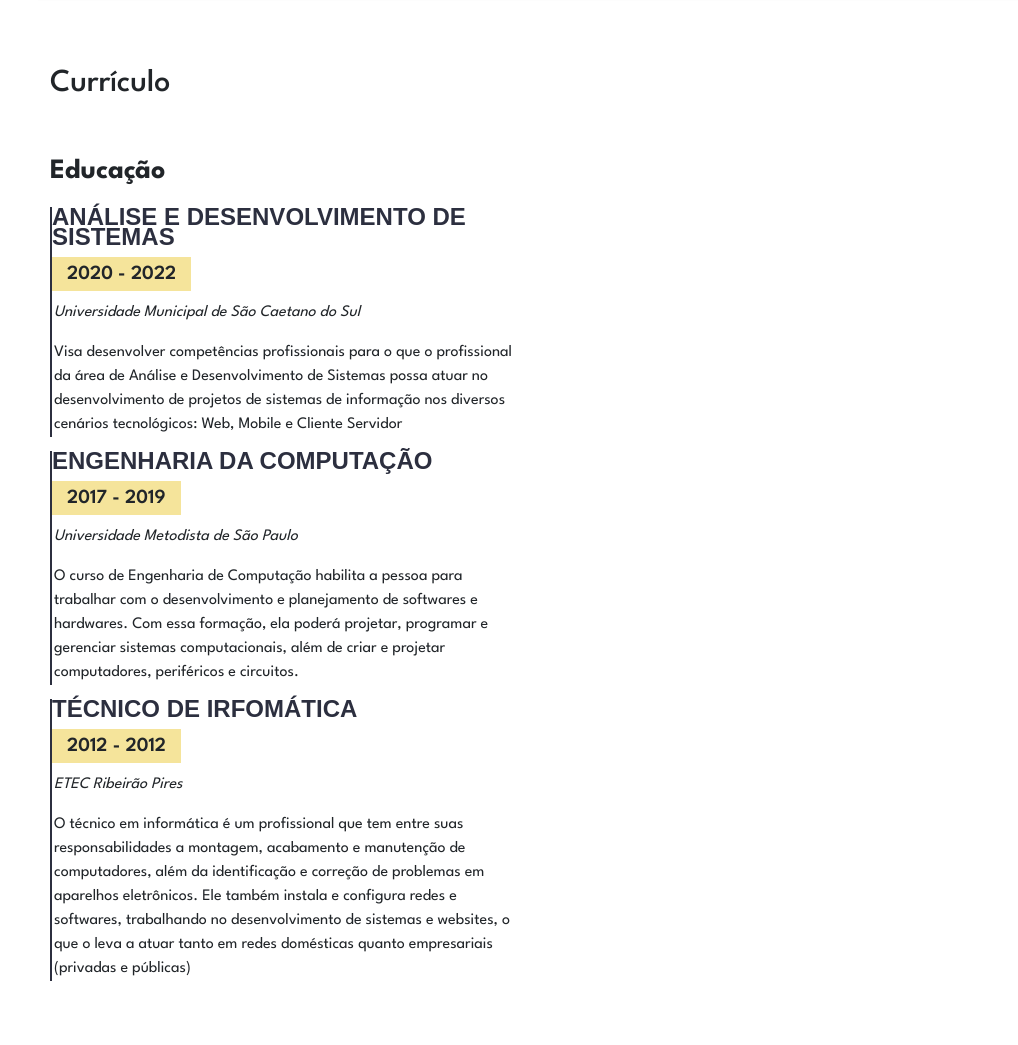
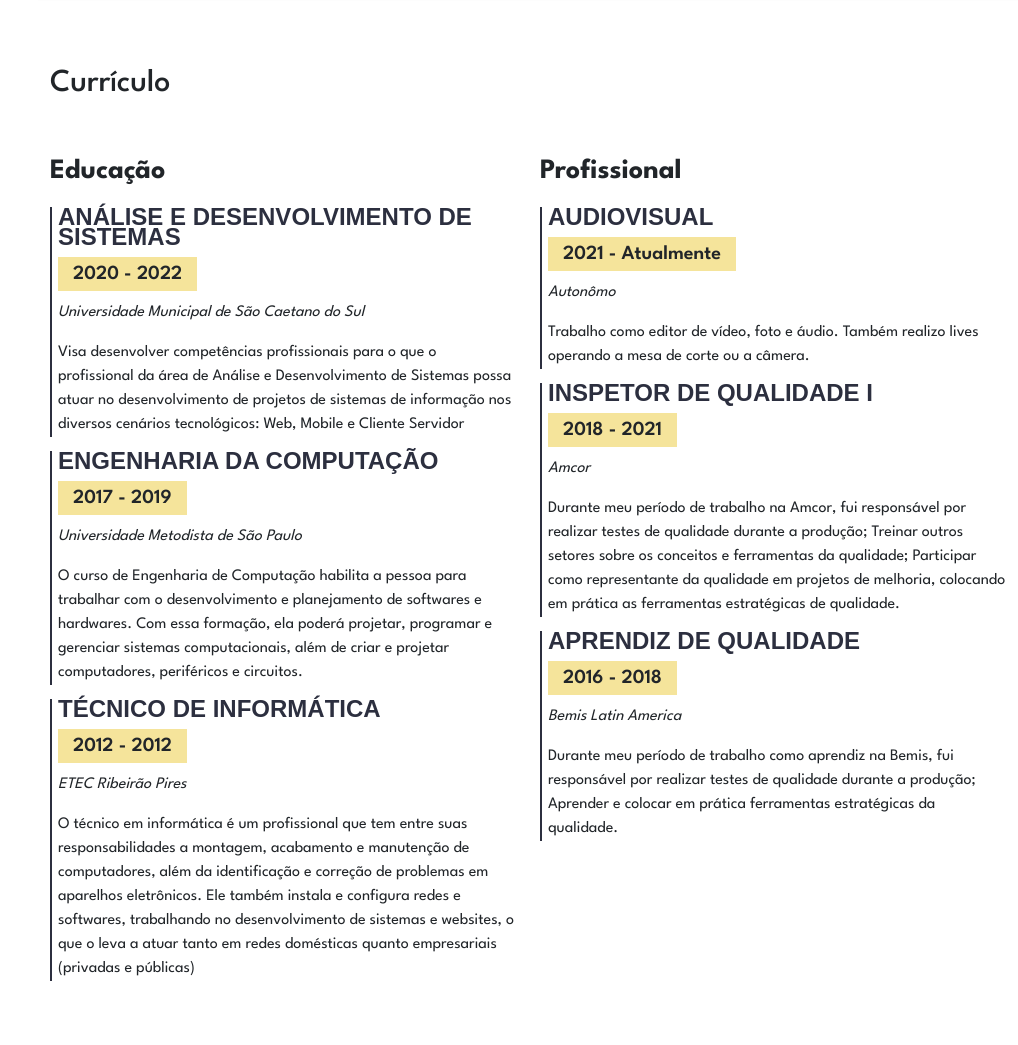
Before and after one commit to luquita78/new_portfolio, a Flask app: page / in a window 1280 px wide. Shown: the part 2451-3496 px from the top of the page, without its empty margins (262-1280 px from the left). Run offline with Flask 2, Linux system fonts and the light colour scheme; some libraries are stand-ins or nearby versions.

```diff
--- a/static/style.css
+++ b/static/style.css
@@ -224,6 +224,7 @@ section#inicio span#subtitle{
     font-family: "Poppins", sans-serif;
     color: #2c2f3f;
     margin-bottom: 10px;
+    margin-left: 6px;
 }
 
 .cv .cv-item h5 {
@@ -232,10 +233,10 @@ section#inicio span#subtitle{
     display: inline-block;
     font-weight: 600;
     margin-bottom: 10px;
-
+    margin-left: 6px;
 }
 
 
   .cv .cv-item p {
-      margin-left: 2px;
+      margin-left: 6px;
   }
--- a/templates/index.html
+++ b/templates/index.html
@@ -306,7 +306,7 @@
               </div>
 
               <div class="cv-item">
-                <h4>Técnico de Irfomática</h4>
+                <h4>Técnico de Informática</h4>
                 <h5>2012 - 2012</h5>
                 <p><em>ETEC Ribeirão Pires</em></p>
                 <p>O técnico em informática é um profissional que tem entre suas
@@ -318,6 +318,39 @@
               </div>
 
             </div>
+
+            <div class="col-md-6">
+
+              <h3 class="cv-title">Profissional</h3>
+
+              <div class="cv-item">
+                <h4>AudioVisual</h4>
+                <h5>2021 - Atualmente</h5>
+                <p><em>Autonômo</em></p>
+                <p>Trabalho como editor de vídeo, foto e áudio.
+                  Também realizo lives operando a mesa de corte ou a câmera.</p>
+              </div>
+
+              <div class="cv-item">
+                <h4>Inspetor de Qualidade I</h4>
+                <h5>2018 - 2021</h5>
+                <p><em>Amcor</em></p>
+                <p>Durante meu período de trabalho na Amcor, fui responsável por realizar
+                  testes de qualidade durante a produção; Treinar outros setores sobre os
+                  conceitos e ferramentas da qualidade; Participar como representante da
+                  qualidade em projetos de melhoria, colocando em prática as ferramentas
+                  estratégicas de qualidade.</p>
+              </div>
+
+              <div class="cv-item">
+                <h4>Aprendiz de Qualidade</h4>
+                <h5>2016 - 2018</h5>
+                <p><em>Bemis Latin America</em></p>
+                <p>Durante meu período de trabalho como aprendiz na Bemis, fui
+                  responsável por realizar testes de qualidade durante a produção;
+                  Aprender e colocar em prática ferramentas estratégicas da qualidade.</p>
+              </div>
+
           </div>
         </div>
       </section>
```
